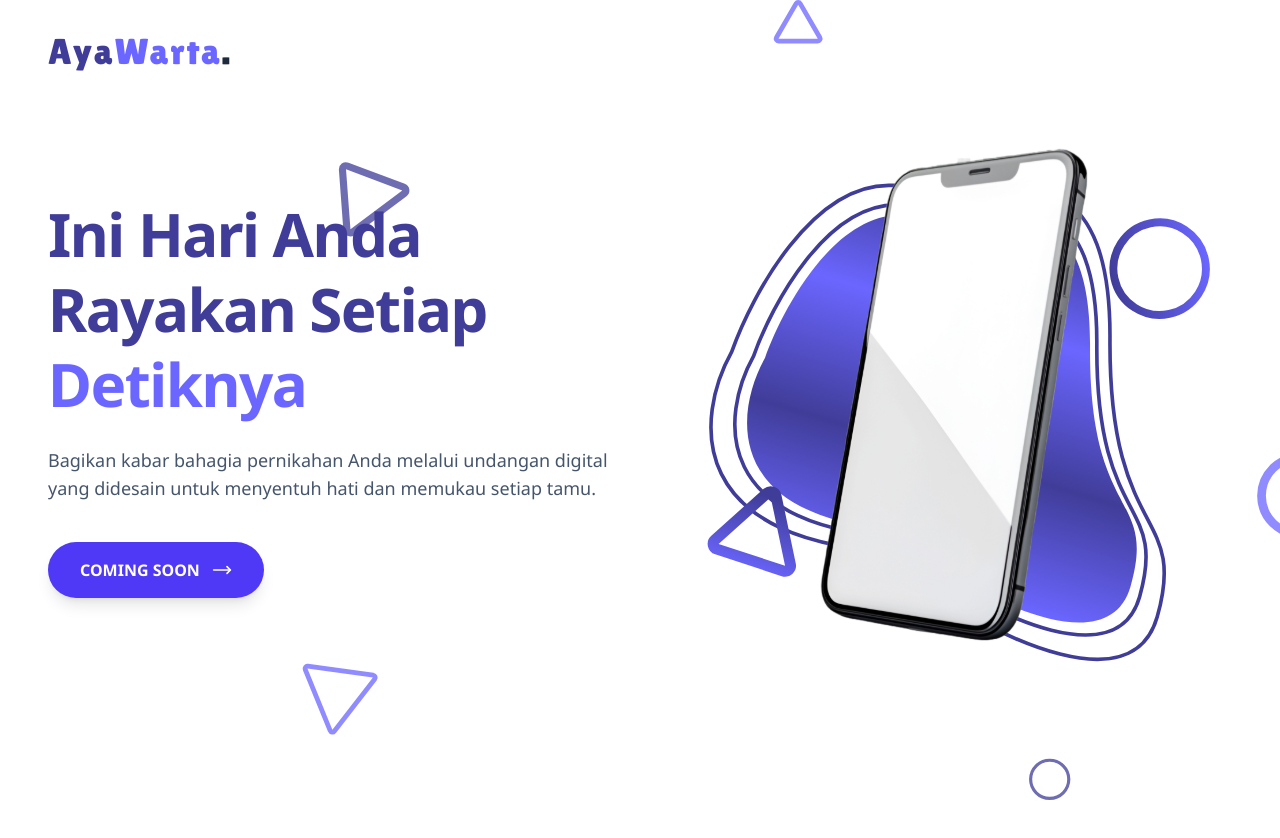
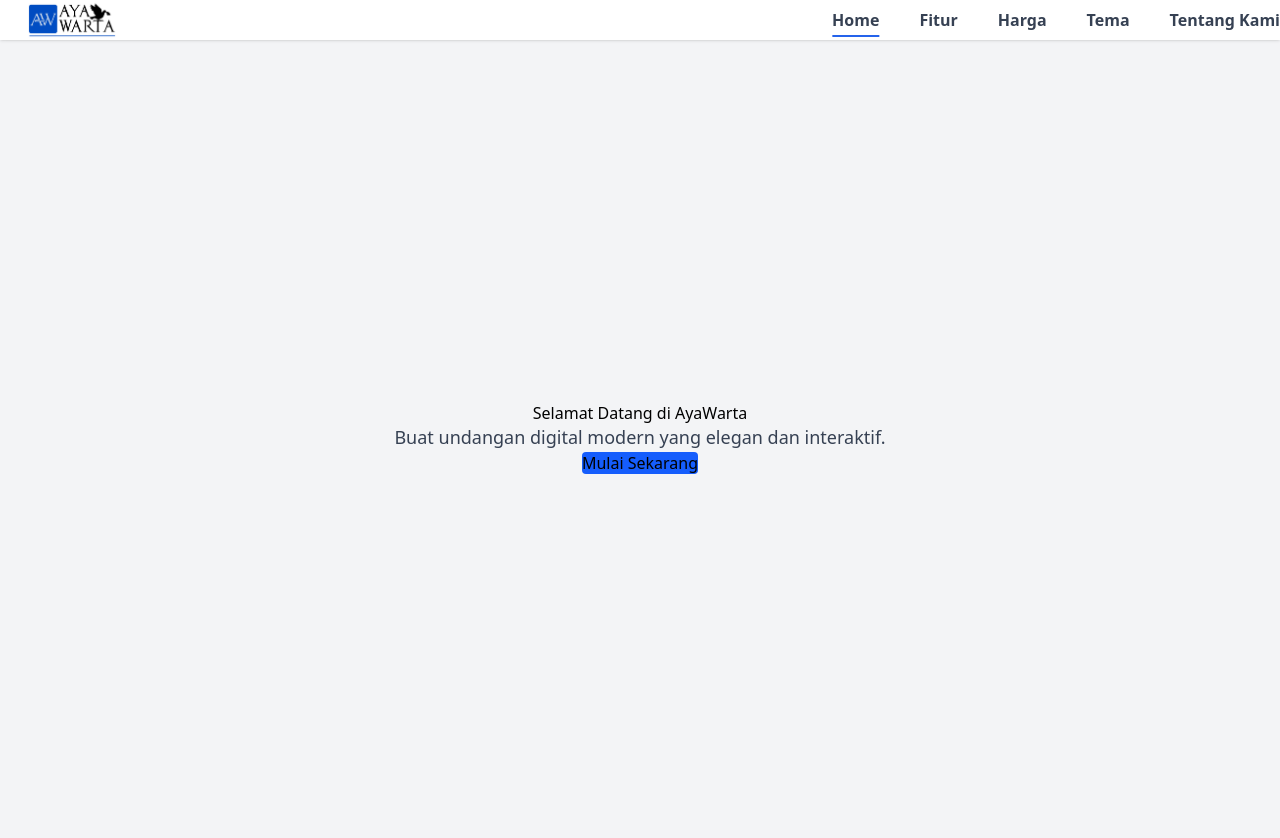
Before and after one commit to yoga220802/ayawarta, a Next.js app: page / in a window 1280 px wide. Before the commit the page ends 800 px from the top, so only its background shows below. Built offline with nearby package versions, Linux system fonts and the light colour scheme.

Commit message:
feat(header): implement responsive header component and navigation menu feat(page): update landing page structure and integrate header component chore(dependencies): add autoprefixer and postcss, update tailwindcss version

```diff
--- a/package.json
+++ b/package.json
@@ -9,8 +9,10 @@
     "lint": "next lint"
   },
   "dependencies": {
+    "autoprefixer": "^10.4.21",
     "lucide-react": "^0.515.0",
     "next": "15.3.3",
+    "postcss": "^8.5.6",
     "react": "^19.0.0",
     "react-dom": "^19.0.0"
   },
@@ -22,7 +24,7 @@
     "@types/react-dom": "^19",
     "eslint": "^9",
     "eslint-config-next": "15.3.3",
-    "tailwindcss": "^4",
+    "tailwindcss": "^4.1.11",
     "typescript": "^5"
   }
 }
--- /dev/null
+++ b/src/app/components/header.tsx
@@ -0,0 +1,86 @@
+import React, { useState } from "react";
+import Image from "next/image";
+import { Menu, X } from "lucide-react";
+
+interface HeaderProps {
+	logoUrl?: string;
+}
+
+const Header: React.FC<HeaderProps> = ({ logoUrl = "/images/logo.png" }) => {
+	const [isMenuOpen, setIsMenuOpen] = useState(false);
+
+	const navLinks = [
+		{ name: "Home", href: "#", active: true },
+		{ name: "Fitur", href: "#fitur", active: false },
+		{ name: "Harga", href: "#harga", active: false },
+		{ name: "Tema", href: "#tema", active: false },
+		{ name: "Tentang Kami", href: "#kontak", active: false },
+	];
+
+	return (
+		<header className='bg-white/80 backdrop-blur-lg shadow-sm sticky top-0 z-50 font-sans'>
+			<div className='container mx-auto px-8 py-4'>
+				<div className='flex justify-between items-center'>
+					{/* Logo */}
+					<div className='relative h-10 w-36'>
+						<Image
+							src={logoUrl}
+							alt='Logo AyaWarta'
+							fill
+							className='object-contain'
+						/>
+					</div>
+
+					{/* Navigation Menu (Desktop) */}
+					<nav className='hidden md:flex items-center'>
+						<ul className='flex items-center gap-10 text-gray-700 font-semibold'>
+							{navLinks.map((link) => (
+								<li key={link.name}>
+									<a
+										href={link.href}
+										className={`nav-link-hover whitespace-nowrap ${
+											link.active ? "active text-blue-600" : "hover:text-blue-600"
+										}`}>
+										{link.name}
+									</a>
+								</li>
+							))}
+						</ul>
+					</nav>
+
+					{/* Hamburger Menu Button (Mobile) */}
+					<div className='md:hidden'>
+						<button
+							onClick={() => setIsMenuOpen(!isMenuOpen)}
+							className='text-gray-700 focus:outline-none'
+							aria-label='Toggle menu'>
+							{isMenuOpen ? <X size={24} /> : <Menu size={24} />}
+						</button>
+					</div>
+				</div>
+			</div>
+
+			{/* Mobile Menu (Conditional Rendering) */}
+			{isMenuOpen && (
+				<div className='md:hidden bg-white pb-4'>
+					<ul className='px-8 space-y-3 text-center'>
+						{navLinks.map((link) => (
+							<li key={link.name}>
+								<a
+									href={link.href}
+									onClick={() => setIsMenuOpen(false)}
+									className={`block py-2 font-semibold ${
+										link.active ? "text-blue-600" : "text-gray-700 hover:text-blue-600"
+									}`}>
+									{link.name}
+								</a>
+							</li>
+						))}
+					</ul>
+				</div>
+			)}
+		</header>
+	);
+};
+
+export default Header;
--- a/src/app/globals.css
+++ b/src/app/globals.css
@@ -1,30 +1,34 @@
 @import "tailwindcss";
-
-:root {
-  --background: #ffffff;
-  --foreground: #171717;
-}
-
-@theme inline {
-  --color-background: var(--background);
-  --color-foreground: var(--foreground);
-  --font-sans: var(--font-geist-sans);
-  --font-mono: var(--font-geist-mono);
-}
-
-@media (prefers-color-scheme: dark) {
-  :root {
-    --background: #0a0a0a;
-    --foreground: #ededed;
-  }
-}
-
-.font-lilita {
-  font-family: var(--font-lilita-one);
-}
-
+@import "tailwindcss/preflight";
+/* 2. Style kustom global */
 body {
   background: var(--background);
   color: var(--foreground);
   font-family: Arial, Helvetica, sans-serif;
 }
+
+/* Efek garis bawah untuk link navigasi di header */
+.nav-link-hover {
+  position: relative;
+  transition: color 0.3s ease;
+  padding-bottom: 6px;
+  /* Beri sedikit ruang untuk garis bawah */
+}
+
+.nav-link-hover::after {
+  content: '';
+  position: absolute;
+  width: 0;
+  height: 2px;
+  bottom: 0;
+  left: 50%;
+  transform: translateX(-50%);
+  background-color: #2563EB;
+  /* Tailwind's blue-600 */
+  transition: width 0.3s ease-out;
+}
+
+.nav-link-hover:hover::after,
+.nav-link-hover.active::after {
+  width: 100%;
+}
--- a/src/app/layout.tsx
+++ b/src/app/layout.tsx
@@ -1,32 +1,28 @@
 import type { Metadata } from "next";
-import { Lilita_One, Noto_Sans } from "next/font/google";
+
+import {Noto_Sans_Thai} from "next/font/google";
 import "./globals.css";
 
-const lilitaOne = Lilita_One({
-	weight: "400",
-	subsets: ["latin"],
-	variable: "--font-lilita-one",
-});
-
-const notoSans = Noto_Sans({
-	weight: ["400", "700"],
-	subsets: ["latin"],
+const noto = Noto_Sans_Thai({
+	  subsets: ["latin", "thai"],
+	  weight: ["400", "500", "600", "700"],
+	  display: "swap",
+	  variable: "--font-noto-sans-thai",
 });
 
 export const metadata: Metadata = {
-	title: "AyaWarta - Undangan Digital",
-	description: "Bagikan kabar bahagia pernikahan Anda melalui undangan digital.",
+  title: "AyaWarta - Undangan Digital Modern",
+  description: 'Buat dan bagikan undangan pernikahan online yang elegan, interaktif, dan ramah lingkungan.',
 };
 
 export default function RootLayout({
   children,
-}: Readonly<{
+}: {
   children: React.ReactNode;
-}>) {
+}) {
   return (
-		<html lang='en'>
-			<body
-				className={`${lilitaOne.variable} ${notoSans.className} font-sans antialiased`}>
+	<html lang="id" className={`${noto.variable}`}>
+	  <body className={`${noto.className} bg-white antialiased`}>
 		{children}
 	  </body>
 	</html>
--- a/src/app/page.tsx
+++ b/src/app/page.tsx
@@ -1,69 +1,19 @@
-import React from "react";
-import Image from "next/image";
-import { MoveRight } from "lucide-react";
+"use client";
 
-export default function LandingPage() {
+import Header from "./components/header"
+
+export default function HomePage() {
 	return (
-		<div className='relative min-h-screen bg-white text-slate-800 overflow-hidden font-sans'>
-			<Image
-				src='/images/landing/bg-page.svg'
-				alt='Latar belakang halaman dengan bentuk dekoratif'
-				fill
-				className='object-cover opacity-75'
-			/>
+		<main className="font-sans">
+			<Header logoUrl='/images/logo.png' />
 
-			<div className='container mx-auto px-6 md:px-12 relative z-10'>
-				<header className='py-8'>
-					<h1 className='font-lilita text-4xl font-normal tracking-wider'>
-							<span className='text-[#403D99]'>Aya</span>
-							<span className='text-[#6B66FF]'>Warta</span>.
-					</h1>
-				</header>
-
-				<main className='flex flex-col lg:flex-row items-center justify-between gap-12 min-h-[calc(100vh-150px)] pb-16'>
-					<div className='text-center lg:text-left max-w-xl'>
-						<h2 className='text-4xl md:text-5xl lg:text-6xl font-bold tracking-tight leading-tight'>
-								<span className='text-[#403D99]'>Ini Hari Anda</span>
-								<br />
-								<span className='text-[#403D99]'>
-									Rayakan Setiap <span className='text-[#6B66FF]'>Detiknya</span>
-								</span>
-						</h2>
-						<p className='mt-6 text-lg text-slate-600'>
-							Bagikan kabar bahagia pernikahan Anda melalui undangan digital yang
-							didesain untuk menyentuh hati dan memukau setiap tamu.
-						</p>
-						<a
-							href='#order'
-							className='mt-10 inline-flex items-center gap-3 px-8 py-4 bg-indigo-600 text-white font-semibold rounded-full shadow-lg hover:bg-indigo-700 transition-all duration-300 transform hover:scale-105'>
-							COMING SOON
-							<MoveRight size={20} />
-						</a>
-					</div>
-
-					<div className='relative flex-1 flex items-center justify-center lg:justify-end w-full lg:w-auto'>
-						<div className='relative w-full max-w-md lg:max-w-xl'>
-							<Image
-								src='/images/landing/bg-handphone.svg' // Ganti dengan path aset bg-handphone Anda
-								alt='Latar belakang abstrak untuk telepon'
-								width={700}
-								height={700}
-								className='w-full h-auto'
-							/>
-							<div className='absolute inset-0 flex items-center justify-center'>
-								<Image
-									src='/images/landing/handphone.svg'
-									alt='Mockup aplikasi di telepon'
-									width={300}
-									height={600}
-									priority
-									className='w-auto h-auto max-h-[90%] transform transition-transform duration-500 hover:scale-105'
-								/>
-							</div>
-						</div>
-					</div>
-				</main>
-			</div>
-		</div>
-	);
+			<section id="hero" className="h-screen bg-gray-100 flex items-center justify-center">
+				<div className="text-center">
+					<h1 className="text-4xl font-bold mb-4">Selamat Datang di AyaWarta</h1>
+					<p className="text-lg text-gray-700 mb-6">Buat undangan digital modern yang elegan dan interaktif.</p>
+					<a href="#fitur" className="bg-blue-600 text-white px-6 py-3 rounded hover:bg-blue-700 transition-colors">Mulai Sekarang</a>
+				</div>
+			</section>
+		</main>
+	)
 }
```
Also changed, not shown: public/images/logo.png (added), 1 other file (tests, documents, lock files or other folders). Lines whose indentation alone changed are shown as unchanged.
